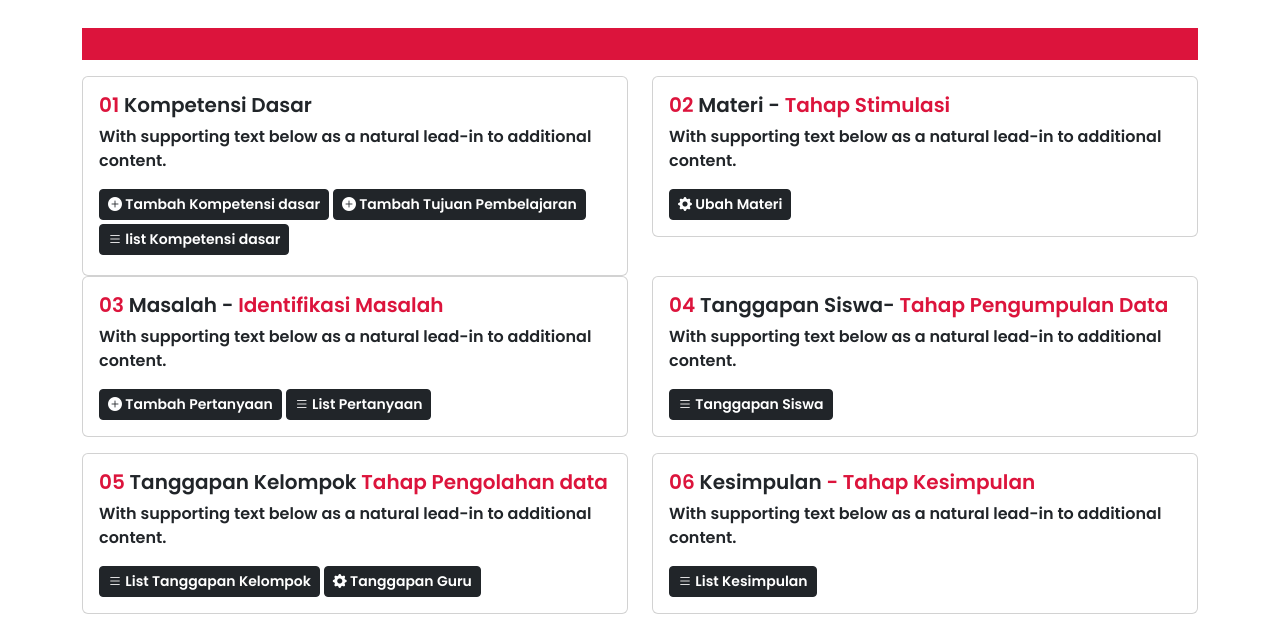
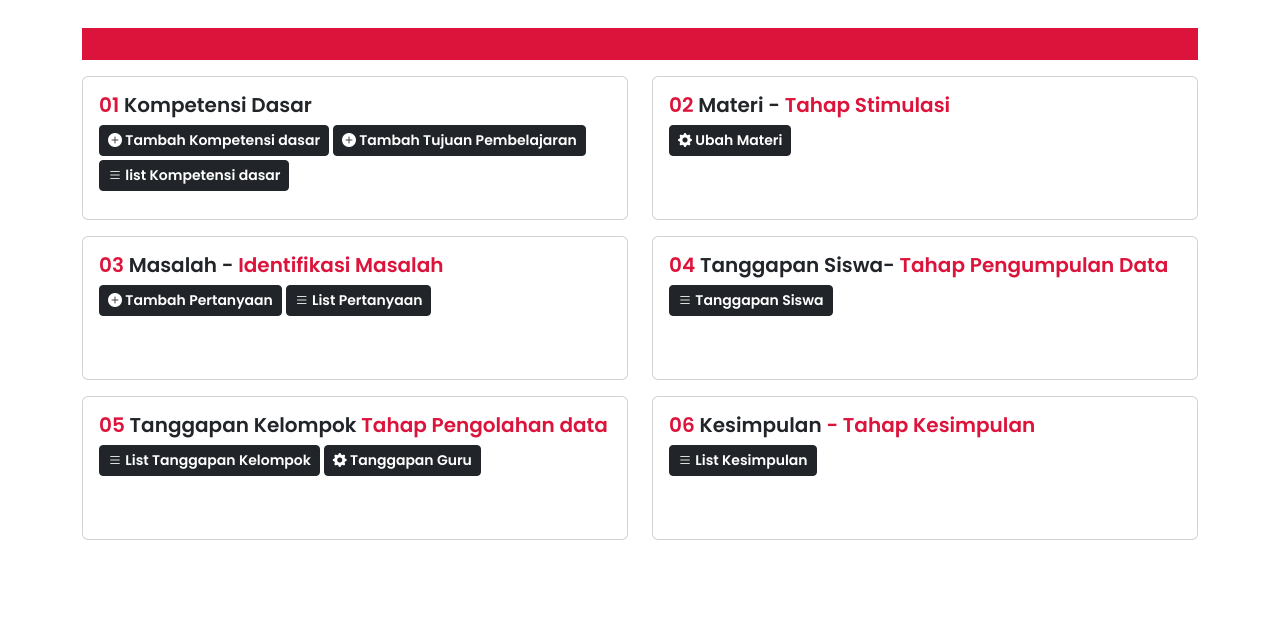
Before and after one commit to rizalpane/Media-Belajar-Discovery, a PHP site: page /app/admin/materi.php in a window 1280 px wide. Shown: the part 346-976 px from the top of the page. After the commit the page ends 886 px from the top, so only its background shows below. Run offline with PHP 8.4, Linux system fonts and the light colour scheme; the visitor is signed in with stand-in values (Sample User, id 1); tables that the repository leaves empty or names only in its code hold one stand-in row (values such as "Sample post"); grey boxes marked "Sample" are stand-in pictures; some libraries are stand-ins or nearby versions.

Commit message:
14/06/2023 09:49 perubahan v4

```diff
--- a/app/02.php
+++ b/app/02.php
@@ -25,6 +25,7 @@ include 'admin/cek.php';
             <div class="fs-4">TAHAP STIMULASI</div>
 
             <div class="d-flex">
+            <a class="animated bounceIn btn btn-primary fw-bold me-2 " href="01.php"> <i class="bi bi-skip-start-fill "></i> Kompetensi Dasar </a>
                 <a class="animated bounceIn btn btn-primary fw-bold" href="03.php">Lanjutkan Identifikasi Masalah <i class="bi bi-skip-end-fill "></i></a>
             </div>
 
--- a/app/03.php
+++ b/app/03.php
@@ -22,7 +22,7 @@ include 'admin/cek.php';
         <div class="container-fluid ">
             <div class="fs-4">TAHAP IDENTIFIKASI MASALAH</div>
             <div class="d-flex ">
-                <a class="animated bounceIn btn btn-primary fw-bold me-2 " href="02.php"> <i class="bi bi-skip-start-fill "></i> Kebali </a>
+                <a class="animated bounceIn btn btn-primary fw-bold me-2 " href="02.php"> <i class="bi bi-skip-start-fill "></i> Kembali </a>
                 <a class="animated bounceIn btn btn-primary fw-bold" href="04.php">Lanjutkan Penggumpulan Data <i class="bi bi-skip-end-fill "></i></a>
             </div>
         </div>
--- a/app/05.php
+++ b/app/05.php
@@ -22,7 +22,7 @@ include 'admin/cek.php';
         <div class="container-fluid ">
             <div class="fs-4">TAHAP PENGOLAHAN DATA</div>
             <div class="d-flex ">
-                <a class="animated bounceIn btn btn-primary fw-bold me-2 " href="04.php"> <i class="bi bi-skip-start-fill "></i> Kebali </a>
+                <a class="animated bounceIn btn btn-primary fw-bold me-2 " href="04.php"> <i class="bi bi-skip-start-fill "></i> Kembali </a>
                 <a class="animated bounceIn btn btn-primary fw-bold" href="06.php">Lanjutkan Pembuktian <i class="bi bi-skip-end-fill "></i></a>
             </div>
         </div>
--- a/app/admin/materi.php
+++ b/app/admin/materi.php
@@ -47,10 +47,10 @@ include 'cek.php';
         </div>
         <div class="row">
             <div class="col-sm-6 mb-3 mb-sm-0">
-                <div class="card">
+                <div style="height: 9rem;" class="card">
                     <div class="card-body">
                         <h5 class="card-title"><span class="text-primary">01</span> Kompetensi Dasar</h5>
-                        <p class="card-text">With supporting text below as a natural lead-in to additional content.</p>
+
                         <!-- Fitur tambah Kompetensi Dasar -->
                         <button type="button" class="fw-bold btn btn-sm btn-dark" data-bs-toggle="modal" data-bs-target="#staticAddKompetensi">
                             <i class="bi bi-plus-circle-fill"></i> Tambah Kompetensi dasar
@@ -181,10 +181,9 @@ include 'cek.php';
             </div>
 
             <div class="col-sm-6 mb-3">
-                <div class="card">
+                <div style="height: 9rem;" class="card">
                     <div class="card-body">
                         <h5 class="card-title"> <span class="text-primary">02</span> Materi - <span class="text-primary">Tahap Stimulasi</span> </h5>
-                        <p class="card-text">With supporting text below as a natural lead-in to additional content.</p>
                         <!-- Fitur Materi -->
                         <button type="button" class="fw-bold btn btn-sm btn-dark" data-bs-toggle="modal" data-bs-target="#staticEditMateri">
                             <i class="bi bi-gear-fill"></i> Ubah Materi
@@ -236,10 +235,9 @@ include 'cek.php';
             </div>
 
             <div class="col-sm-6 mb-3 mb-sm-0">
-                <div class="card">
+                <div style="height: 9rem;" class="card">
                     <div class="card-body">
                         <h5 class="card-title"><span class="text-primary">03</span> Masalah - <span class="text-primary"> Identifikasi Masalah</span> </h5>
-                        <p class="card-text">With supporting text below as a natural lead-in to additional content.</p>
                         <!-- Fitur tambah Identifikasi masalah -->
                         <button type="button" class="fw-bold btn btn-sm btn-dark" data-bs-toggle="modal" data-bs-target="#staticAddMasalah">
                             <i class="bi bi-plus-circle-fill"></i> Tambah Pertanyaan
@@ -320,10 +318,9 @@ include 'cek.php';
             </div>
 
             <div class="col-sm-6 mb-3">
-                <div class="card">
+                <div style="height: 9rem;" class="card">
                     <div class="card-body">
                         <h5 class="card-title"> <span class="text-primary">04</span> Tanggapan Siswa- <span class="text-primary">Tahap Pengumpulan Data</span> </h5>
-                        <p class="card-text">With supporting text below as a natural lead-in to additional content.</p>
                         <!-- Fitur Lihat tanggapan -->
                         <button type="button" class="fw-bold btn btn-sm btn-dark" data-bs-toggle="modal" data-bs-target="#staticListTanggapan">
                             <i class="bi bi-list"></i> Tanggapan Siswa
@@ -381,10 +378,9 @@ include 'cek.php';
                 </div>
             </div>
             <div class="col-sm-6 mb-3">
-                <div class="card">
+                <div style="height: 9rem;" class="card">
                     <div class="card-body">
                         <h5 class="card-title"><span class="text-primary">05</span> Tanggapan Kelompok <span class="text-primary">Tahap Pengolahan data</span></h5>
-                        <p class="card-text">With supporting text below as a natural lead-in to additional content.</p>
                         <!-- Fitur Lihat tanggapan Siswa -->
                         <button type="button" class="fw-bold btn btn-sm btn-dark" data-bs-toggle="modal" data-bs-target="#staticListTanggapanGuru">
                             <i class="bi bi-list"></i> List Tanggapan Kelompok
@@ -479,11 +475,10 @@ include 'cek.php';
                     </div>
                 </div>
             </div>
-            <div class="col-sm-6 mb-3">
-                <div class="card">
+            <div class="col-sm-6 mb-3 ">
+                <div style="height: 9rem;" class="card">
                     <div class="card-body">
                         <h5 class="card-title"> <span class="text-primary">06</span> Kesimpulan <span class="text-primary">- Tahap Kesimpulan</span></h5>
-                        <p class="card-text">With supporting text below as a natural lead-in to additional content.</p>
                         <!-- Fitur List Kesimpulan -->
                         <button type="button" class="fw-bold btn btn-sm btn-dark" data-bs-toggle="modal" data-bs-target="#staticListKesimpulan">
                             <i class="bi bi-list"></i> List Kesimpulan
```
Also changed, not shown: app/04.php (+17 -14 lines), app/06.php (+4 -4 lines), app/07.php (+19 -8 lines), app/admin/soalcek.php (+8 -12 lines), app/soal.php (+8 -5 lines).
